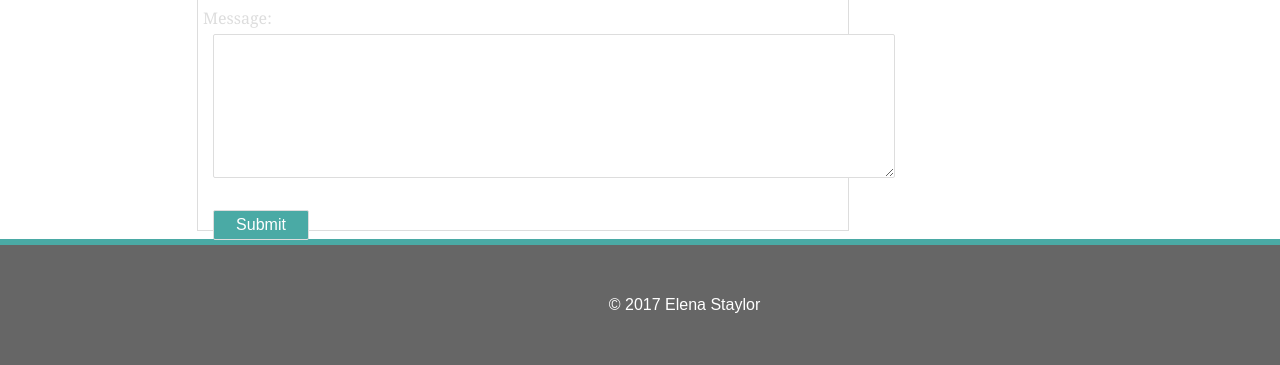
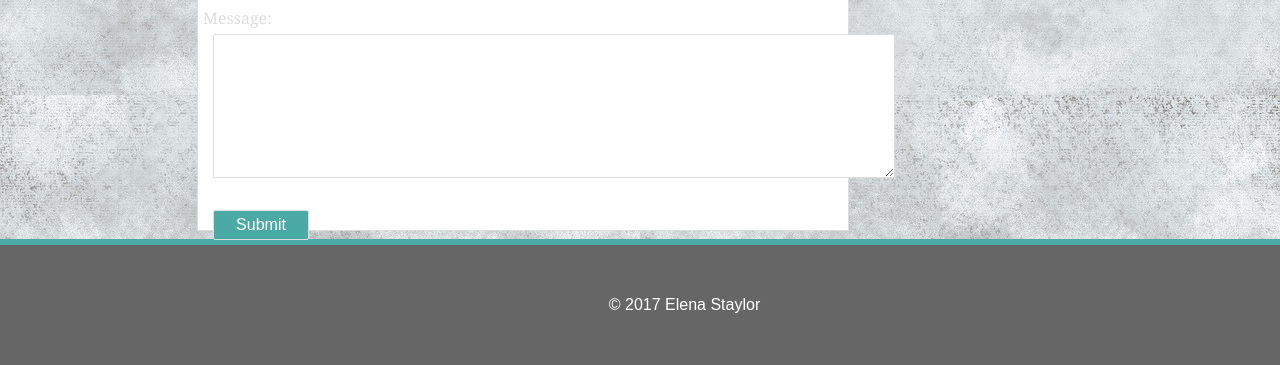
Before and after one commit to elenastaylor/Basic-Portfolio, a plain HTML site: page contact.html in a window 1280 px wide. Shown: the part 518-883 px from the top of the page. Drawn offline with Linux system fonts and the light colour scheme; the site is published under a folder, as on GitHub Pages, so addresses that start at the root find nothing.

Commit message:
updated portfolio.html file.

```diff
--- a/assets/css/style.css
+++ b/assets/css/style.css
@@ -63,7 +63,7 @@ h3 {
     border: 1px transparent;
     padding: 10% 20% 55% 20%;
     position: relative;
-    background-image: url("/Basic-Portfolio/assets/images/grey.jpg");
+    background-image: url("../images/grey.jpg");
     font-family: Georgia, Times, "Times New Roman", serif;
 }
 img {
```
Also changed, not shown: index.html (+1 -0 lines).
